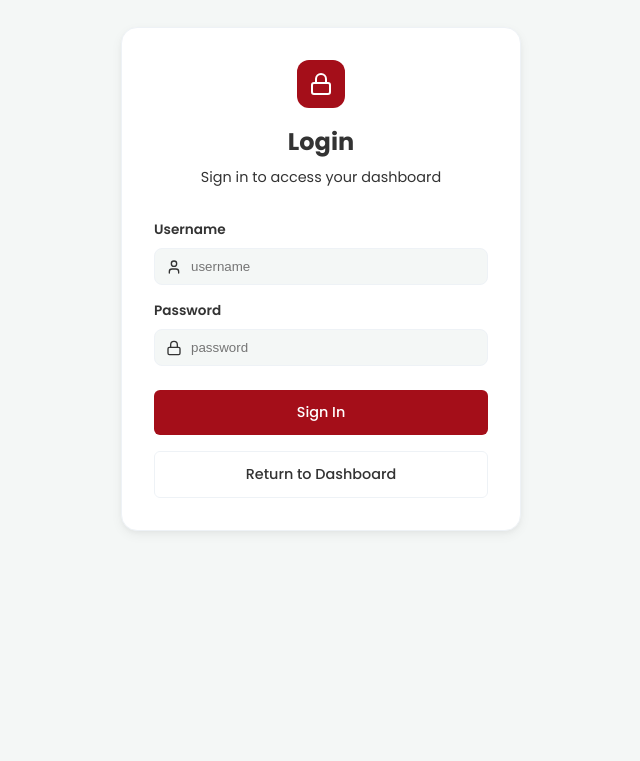
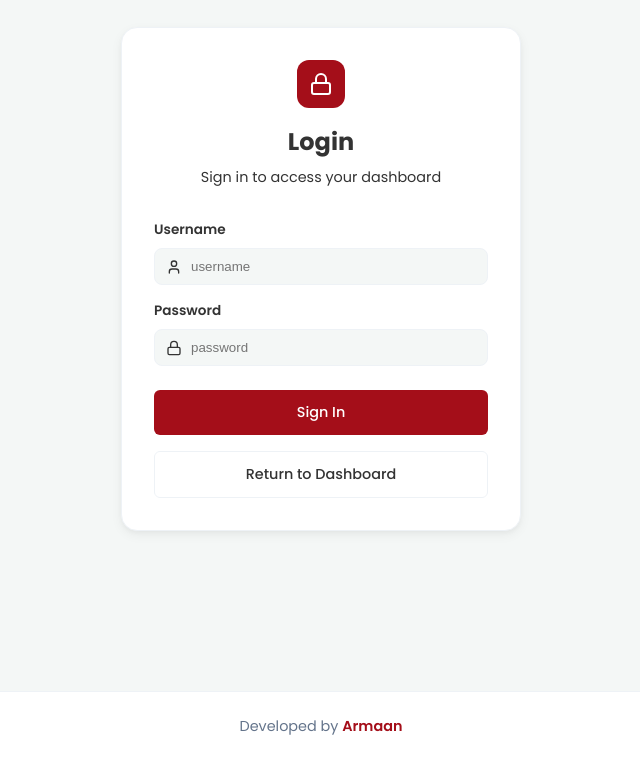
Before and after one commit to armaan002609/leetcode-tracker, a Next.js app: page /login in a window 1280 px wide. Shown: the part 109-870 px from the top of the page, without its empty margins (319-959 px from the left). Before the commit the page ends 800 px from the top, so only its background shows below. Built offline with nearby package versions, Linux system fonts and the light colour scheme.

Commit message:
chore: add global footer

```diff
--- a/src/app/layout.tsx
+++ b/src/app/layout.tsx
@@ -23,7 +23,21 @@ export default function RootLayout({
   return (
     <html lang="en">
       <body className={`${poppins.variable}`}>
-        <Providers>{children}</Providers>
+        <Providers>
+          <div style={{ display: 'flex', flexDirection: 'column', minHeight: '100vh' }}>
+            <div style={{ flex: 1 }}>{children}</div>
+            <footer style={{
+              padding: '24px',
+              textAlign: 'center',
+              borderTop: '1px solid var(--surface-border)',
+              background: 'var(--surface)',
+              color: 'var(--muted)',
+              fontSize: '0.9rem'
+            }}>
+              Developed by <a href="https://www.linkedin.com/in/armaan-s-paul/" target="_blank" rel="noreferrer" style={{ color: 'var(--primary)', textDecoration: 'none', fontWeight: 600 }}>Armaan</a>
+            </footer>
+          </div>
+        </Providers>
       </body>
     </html>
   );
```
